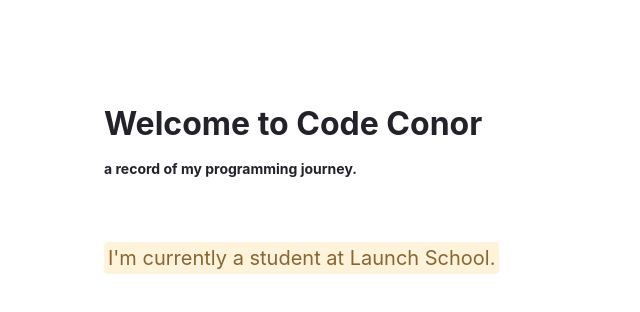
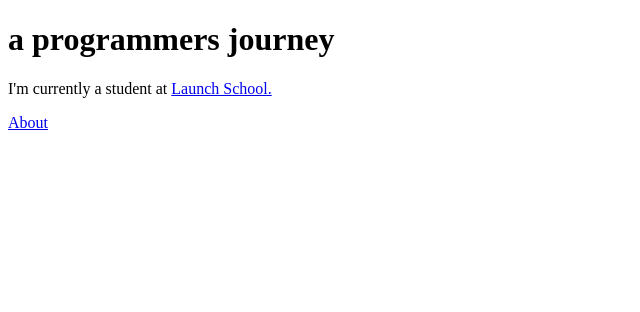
Before and after one commit to conor-c/code-conor, a Gatsby site: page / in a window 1280 px wide. Shown: the whole page, without its empty margins (0-640 px from the left). Built offline with nearby package versions, Linux system fonts and the light colour scheme; Gatsby itself is replaced by a stand-in of ours.

Commit message:
created about page

```diff
--- a/src/pages/index.js
+++ b/src/pages/index.js
@@ -1,52 +1,14 @@
-import * as React from "react"
-
-// styles
-const pageStyles = {
-  color: "#232129",
-  padding: 96,
-  fontFamily: "-apple-system, Roboto, sans-serif, serif",
-}
-const headingStyles = {
-  marginTop: 0,
-  marginBottom: 64,
-  maxWidth: 900,
-}
-const headingAccentStyles = {
-  color: "#663399",
-}
-const paragraphStyles = {
-  marginBottom: 48,
-}
-const codeStyles = {
-  color: "#8A6534",
-  padding: 4,
-  backgroundColor: "#FFF4DB",
-  fontSize: "1.25rem",
-  borderRadius: 4,
-}
-
-
-const descriptionStyle = {
-  color: "#232129",
-  fontSize: 14,
-  marginTop: 10,
-  marginBottom: 0,
-  lineHeight: 1.25,
-}
-// data
+import * as React from 'react'
+import { Link } from 'gatsby'
 
 // markup
 const IndexPage = () => {
   return (
-    <main style={pageStyles}>
+    <main>
       <title>Code Conor</title>
-      <h1 style={headingStyles}>
-        Welcome to Code Conor
-        <br />
-        <span style={descriptionStyle}>a record of my programming journey. </span>
-      </h1>
-      <span style={codeStyles}>I'm currently a student at Launch School.
-        </span>
+      <h1>a programmers journey</h1>
+      <p>I'm currently a student at <a href='https://launchschool.com' target="_blank" rel="noopener noreferrer">Launch School.</a></p>
+      <Link to='/about'>About</Link>
     </main>
   )
 }
```
Also changed, not shown: src/pages/about.js (added, +18 -0 lines).
